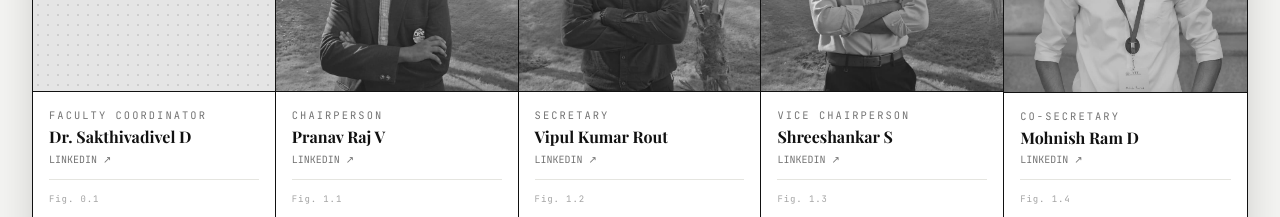
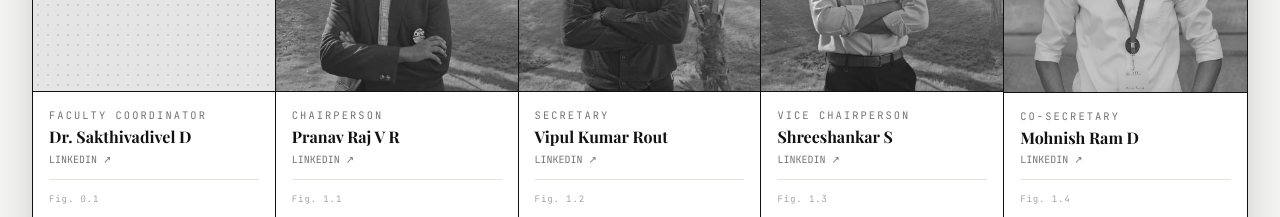
Before and after one commit to JKSANJAY27/AEE, a React (Vite) app: page / in a window 1280 px wide. Shown: the part 4960-5177 px from the top of the page. Built offline with nearby package versions, Linux system fonts and the light colour scheme; a web font is replaced by a local one.

Commit message:
small change

```diff
--- a/src/sections/Team.tsx
+++ b/src/sections/Team.tsx
@@ -3,7 +3,7 @@ import SectionLabel from '../components/SectionLabel'
 
 const team = [
   { name: 'Dr. Sakthivadivel D', role: 'Faculty Coordinator', linkedin: 'https://www.linkedin.com/in/sakthivadivel-d-03836038/?originalSubdomain=in', fig: '0.1', initials: 'SDK', image: null },
-  { name: 'Pranav Raj V', role: 'Chairperson', linkedin: 'https://www.linkedin.com/in/pranav-raj-vr/?lipi=urn%3Ali%3Apage%3Ad_flagship3_feed%3BU93v4MhtQZ2YYwNlh7TDYg%3D%3D', fig: '1.1', initials: 'PR', image: '/Pranav Raj V.jpeg' },
+  { name: 'Pranav Raj V R', role: 'Chairperson', linkedin: 'https://www.linkedin.com/in/pranav-raj-vr/?lipi=urn%3Ali%3Apage%3Ad_flagship3_feed%3BU93v4MhtQZ2YYwNlh7TDYg%3D%3D', fig: '1.1', initials: 'PR', image: '/Pranav Raj V.jpeg' },
   { name: 'Vipul Kumar Rout', role: 'Secretary', linkedin: 'https://www.linkedin.com/in/vipul-kumar-rout-b4603636a/?lipi=urn%3Ali%3Apage%3Ad_flagship3_feed%3BU93v4MhtQZ2YYwNlh7TDYg%3D%3D', fig: '1.2', initials: 'VR', image: '/Vipul Kumar Rout.jpeg' },
   { name: 'Shreeshankar S', role: 'Vice Chairperson', linkedin: 'https://www.linkedin.com/in/shreeshankar-s/?lipi=urn%3Ali%3Apage%3Ad_flagship3_feed%3BU93v4MhtQZ2YYwNlh7TDYg%3D%3D', fig: '1.3', initials: 'SS', image: '/Shreeshankar S.jpeg' },
   { name: 'Mohnish Ram D', role: 'Co-Secretary', linkedin: 'https://www.linkedin.com/in/mohnish-ram-d-n-142b0b22b/?lipi=urn%3Ali%3Apage%3Ad_flagship3_feed%3BU93v4MhtQZ2YYwNlh7TDYg%3D%3D', fig: '1.4', initials: 'MD', image: '/Mohnish Ram D.jpeg' },
```
